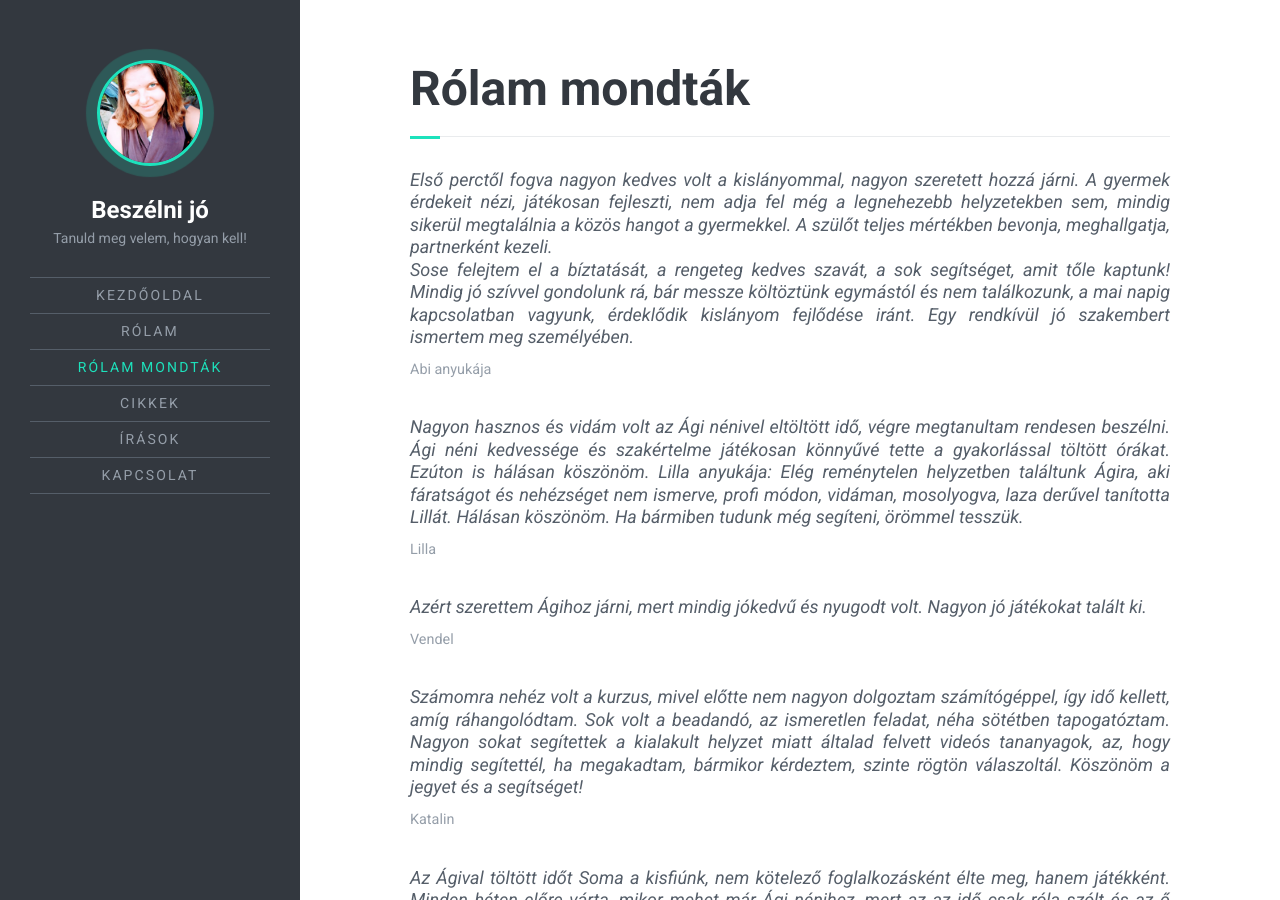
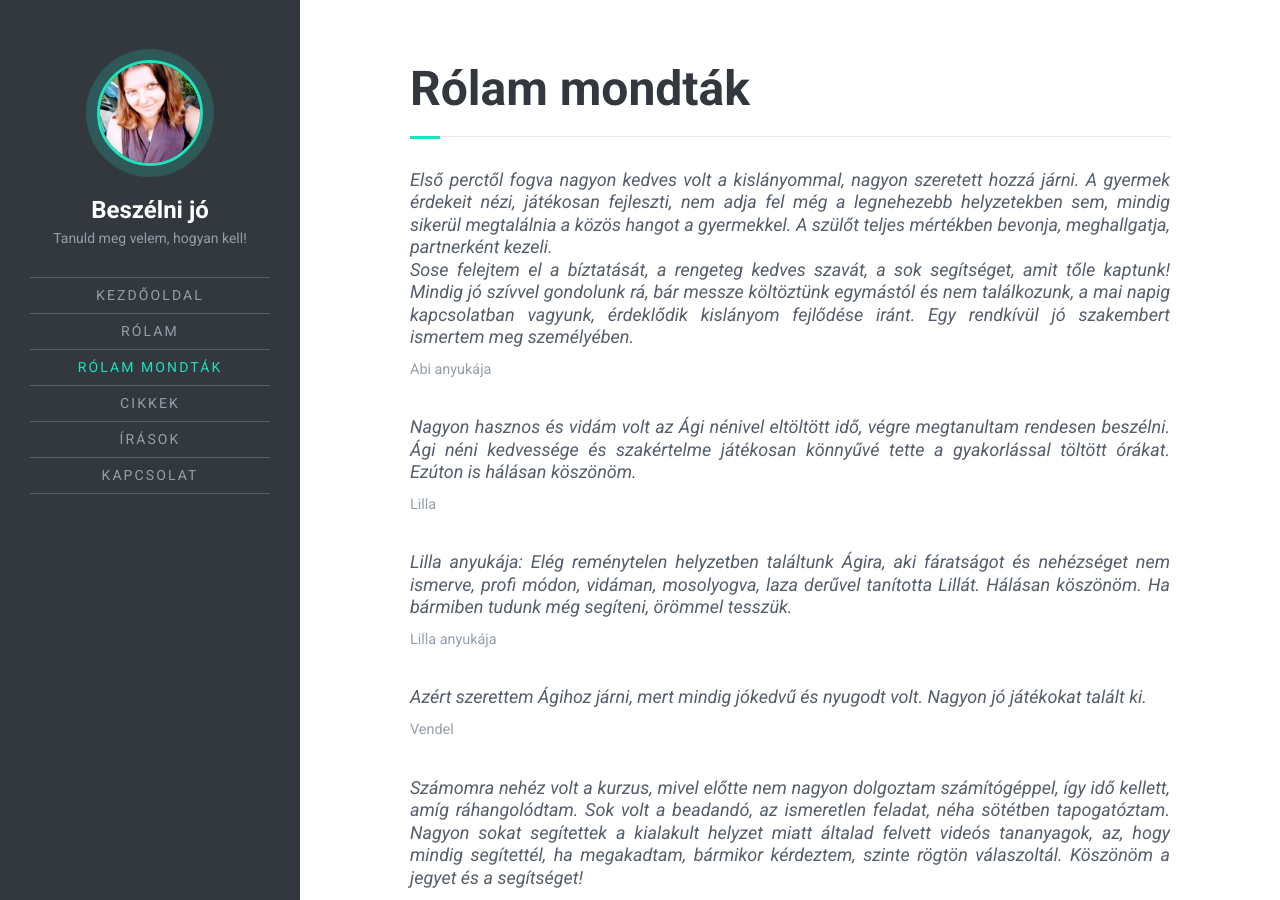
Before and after one commit to beszelnijo/beszelnijo.github.io, a Jekyll site: the page built from rolammondtak.md, in a window 1280 px wide and 900 px high. Built offline with Jekyll 4.4.1, drawn with Linux system fonts in a browser that asks for light colours.

Commit message:
Update rolammondtak.md

```diff
--- a/rolammondtak.md
+++ b/rolammondtak.md
@@ -9,8 +9,9 @@ image: images/avatar.jpg
 >Első perctől fogva nagyon kedves volt a kislányommal, nagyon szeretett hozzá járni. A gyermek érdekeit nézi, játékosan fejleszti, nem adja fel még a legnehezebb helyzetekben sem, mindig sikerül megtalálnia a közös hangot a gyermekkel. A szülőt teljes mértékben bevonja, meghallgatja, partnerként kezeli.
 Sose felejtem el a bíztatását, a rengeteg kedves szavát, a sok segítséget, amit tőle kaptunk! Mindig jó szívvel gondolunk rá, bár messze költöztünk egymástól és nem találkozunk, a mai napig kapcsolatban vagyunk, érdeklődik kislányom fejlődése iránt.  Egy rendkívül jó szakembert ismertem meg személyében. <cite>Abi anyukája</cite>
 
->Nagyon hasznos és vidám volt az Ági nénivel eltöltött idő, végre megtanultam rendesen beszélni. Ági néni kedvessége és szakértelme játékosan könnyűvé tette a gyakorlással töltött órákat. Ezúton is hálásan köszönöm.
-Lilla anyukája: Elég reménytelen helyzetben találtunk Ágira, aki fáratságot és nehézséget nem ismerve, profi módon, vidáman, mosolyogva, laza derűvel tanította Lillát. Hálásan köszönöm. Ha bármiben tudunk még segíteni, örömmel tesszük. <cite>Lilla</cite>
+>Nagyon hasznos és vidám volt az Ági nénivel eltöltött idő, végre megtanultam rendesen beszélni. Ági néni kedvessége és szakértelme játékosan könnyűvé tette a gyakorlással töltött órákat. Ezúton is hálásan köszönöm. <cite>Lilla</cite>
+
+>Lilla anyukája: Elég reménytelen helyzetben találtunk Ágira, aki fáratságot és nehézséget nem ismerve, profi módon, vidáman, mosolyogva, laza derűvel tanította Lillát. Hálásan köszönöm. Ha bármiben tudunk még segíteni, örömmel tesszük. <cite>Lilla anyukája</cite>
 
 >Azért szerettem Ágihoz járni, mert mindig jókedvű és nyugodt volt. Nagyon jó játékokat talált ki. <cite>Vendel</cite>
 
```
